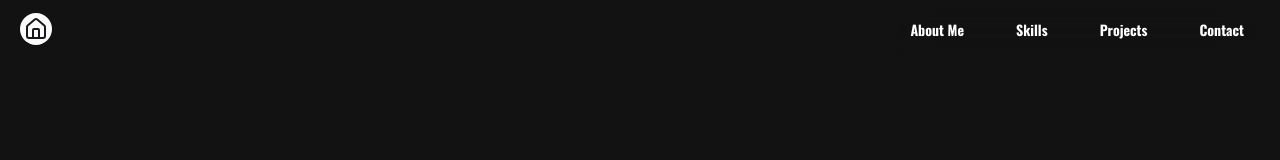
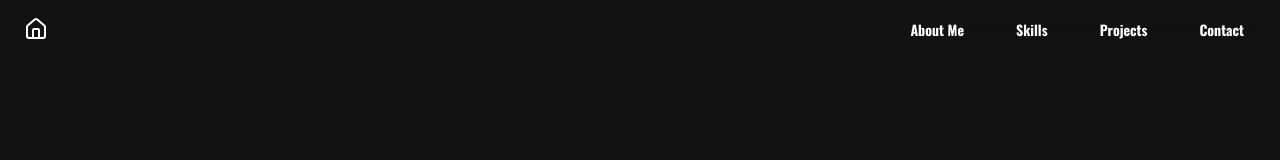
Before and after one commit to Wilfreno/About-me, a Next.js app: page / in a window 1280 px wide. Shown: the top 160 px of the page. Built offline with nearby package versions, Linux system fonts and the light colour scheme.

Commit message:
fix: link highlights deleted

```diff
--- a/src/components/Header.tsx
+++ b/src/components/Header.tsx
@@ -3,12 +3,11 @@ import { Button } from "./ui/button";
 import Link from "next/link";
 import { Sheet, SheetContent, SheetTrigger } from "./ui/sheet";
 import { Home, Menu } from "lucide-react";
-import { useEffect, useState } from "react";
+import { useEffect } from "react";
 import { cn } from "@/lib/utils";
 import { useRouter } from "next/navigation";
 
 export default function Header() {
-  const [hash, setHash] = useState("");
 
   const router = useRouter();
   const pages = [
@@ -20,16 +19,15 @@ export default function Header() {
 
   useEffect(() => {
     if (!window) return;
-    setHash(window.location.hash.substring(1));
     window.location.hash.substring(1) && router.push(window.location.hash);
   }, []);
 
   return (
     <header className="fixed top-0 w-screen flex py-3 sm:py-0  px-3 sm:px-5 bg-transparent ">
       <nav className="hidden w-full sm:inline-flex justify-between items-center">
-        <Link href="#w" onClick={() => setHash("w")}>
+        <Link href="#w" >
           <Button
-            variant={!hash ? "default" : hash === "w" ? "default" : "ghost"}
+            variant="ghost"
             type="button"
             className="p-1 rounded-full h-fit"
           >
@@ -41,10 +39,9 @@ export default function Header() {
             <Link
               key={page.name}
               href={"#" + page.link}
-              onClick={() => setHash(page.link)}
             >
               <Button
-                variant={page.link === hash ? "secondary" : "ghost"}
+                variant="ghost"
                 key={page.name}
                 type="button"
                 className={cn("font-semibold")}
@@ -63,10 +60,10 @@ export default function Header() {
         </SheetTrigger>
         <SheetContent side="left">
           <nav className="space-y-5 grid py-5">
-            <Link href="#w" onClick={() => setHash("w")}>
+            <Link href="#w" >
               <Button
                 type="button"
-                variant={!hash ? "default" : hash === "w" ? "default" : "ghost"}
+                variant="ghost"
                 className="font-semibold w-full justify-start"
               >
                 Top
@@ -76,10 +73,9 @@ export default function Header() {
               <Link
                 key={page.name}
                 href={"#" + page.link}
-                onClick={() => setHash(page.link)}
               >
                 <Button
-                  variant={page.link === hash ? "secondary" : "ghost"}
+                  variant="ghost"
                   key={page.name}
                   type="button"
                   className="font-semibold w-full justify-start"
```
Also changed, not shown: src/components/pages/opening/Opening.tsx (+5 -2 lines), 1 other file (tests, documents, lock files or other folders).
